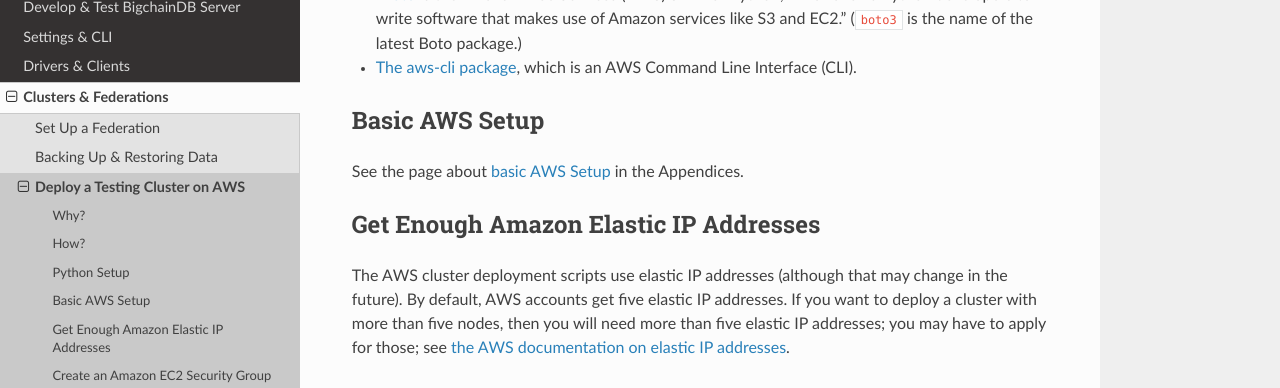
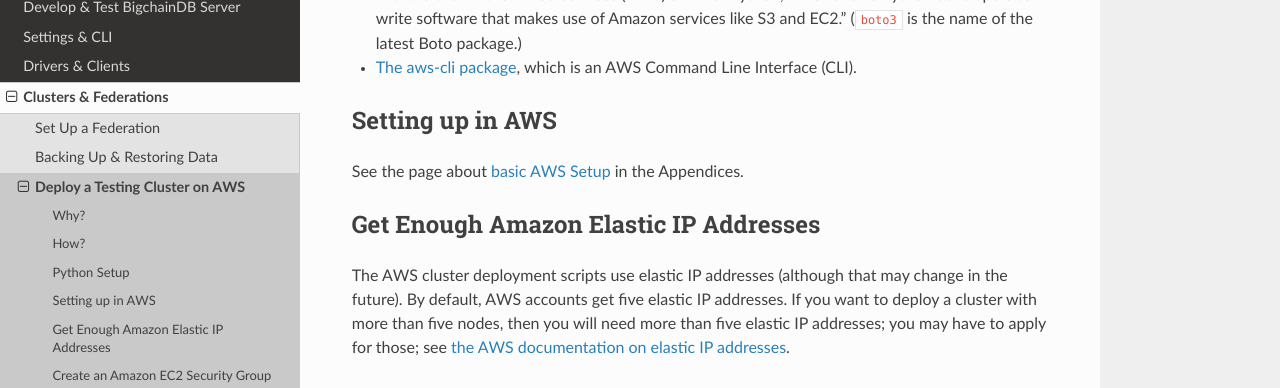
Before and after one commit to bigchaindb/bigchaindb, a Sphinx documentation site: the page built from docs/server/source/clusters-feds/aws-testing-cluster.md, in a window 1280 px wide and 900 px high, scrolled down 904 px. Shown: the part 156-544 px from the top of the window. Built offline with Sphinx 7.4.7 and the Read the Docs theme 2.0.0, drawn with Linux system fonts in a browser that asks for light colours.

Commit message:
fix duplicate label in aws testing cluster docs

```diff
--- a/docs/server/source/clusters-feds/aws-testing-cluster.md
+++ b/docs/server/source/clusters-feds/aws-testing-cluster.md
@@ -32,7 +32,7 @@
 * [The aws-cli package](https://pypi.python.org/pypi/awscli), which is an AWS Command Line Interface (CLI).
 
 
-## Basic AWS Setup
+## Setting up in AWS
 
 See the page about [basic AWS Setup](../appendices/aws-setup.html) in the Appendices.
 
```
